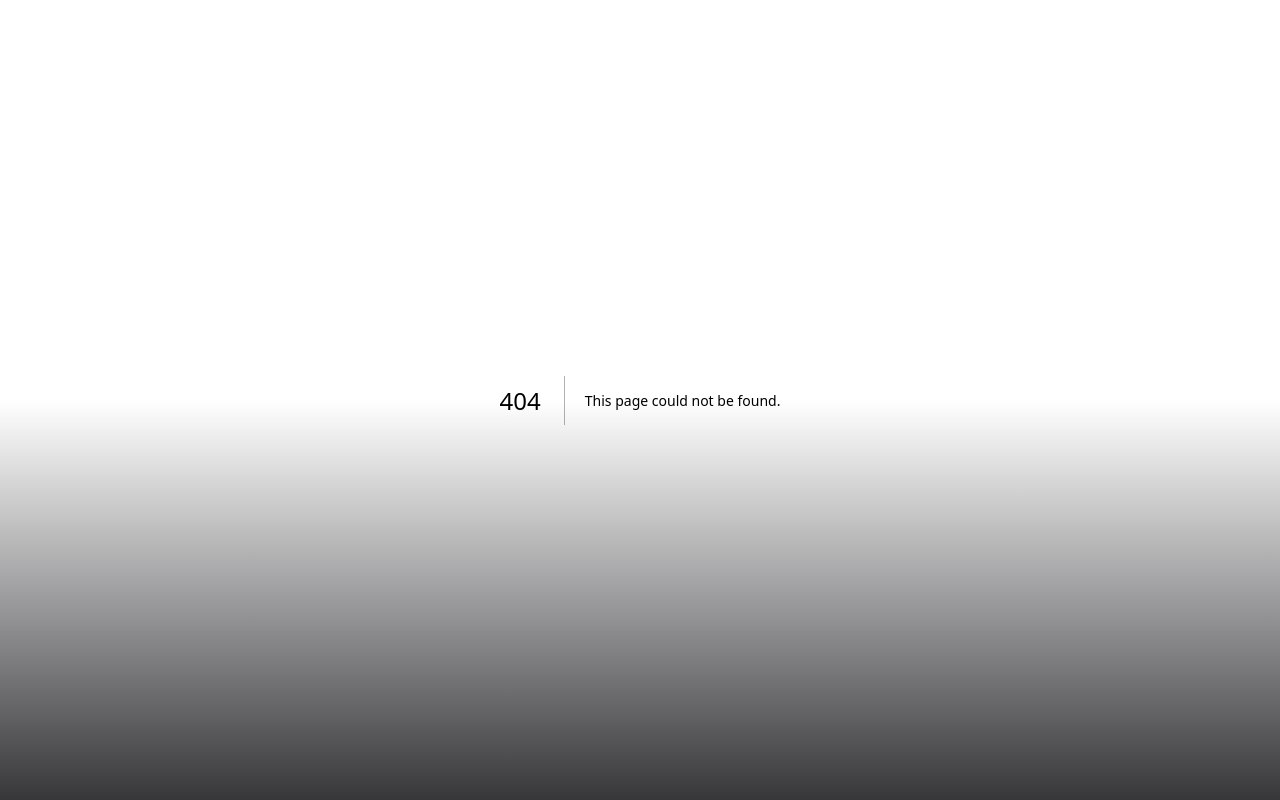
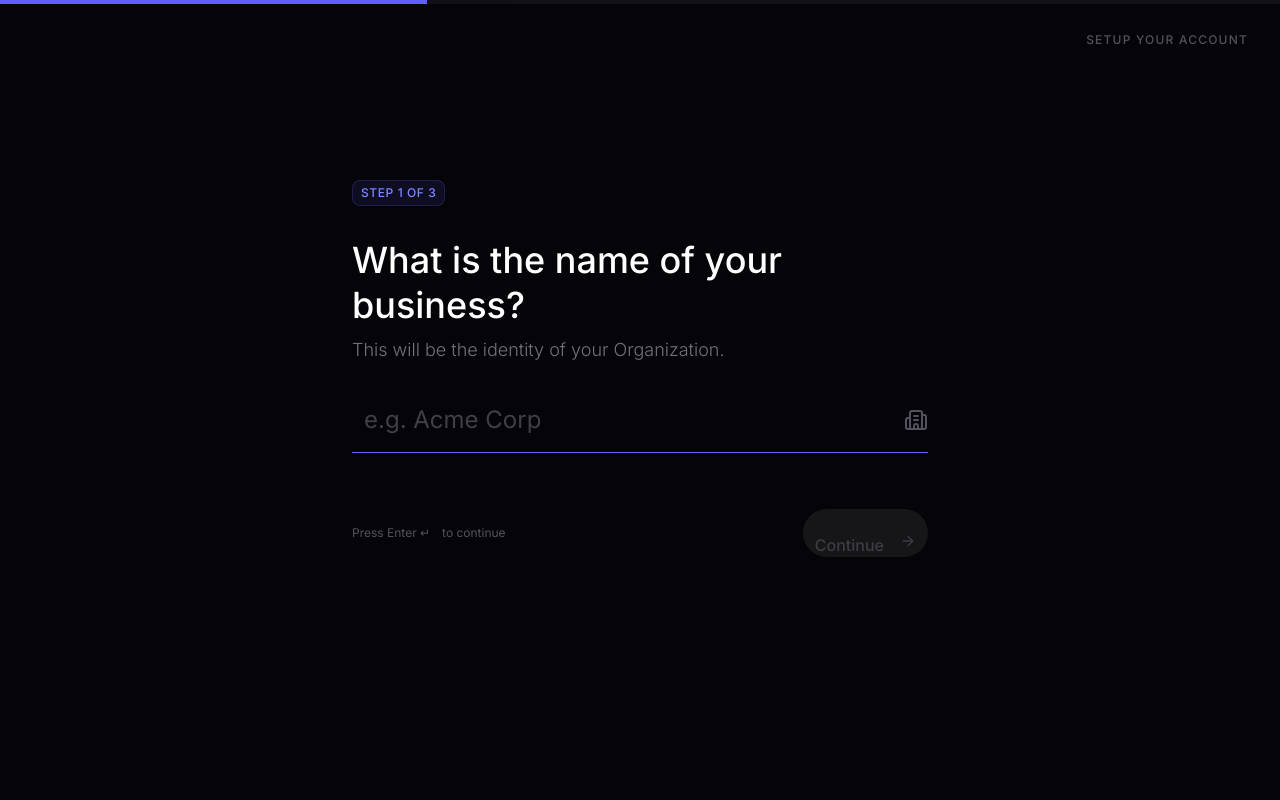
Before and after one commit to devadarshh/flashbot, a Next.js app: page /dashboard in a window 1280 px wide. Before the commit this address had no page. Built offline with nearby package versions, Linux system fonts and the light colour scheme; no server answers.

Commit message:
Add Dashboard layout and page components with metadata handling and conditional rendering

```diff
--- /dev/null
+++ b/app/dashboard/layout.tsx
@@ -0,0 +1,32 @@
+import Sidebar from "@/components/dashboard/sidebar";
+import { cookies } from "next/headers";
+
+export const metadata = {
+  title: "OneMinute Support - Dashboard",
+  description:
+    "Instantly resolve customer questions with an assistant that reads your docs and speaks with empathy.",
+};
+
+export default async function DashboardLayout({
+  children,
+}: Readonly<{
+  children: React.ReactNode;
+}>) {
+  const cookieStore = await cookies();
+  const metadataCookie = cookieStore.get("metadata");
+
+  return (
+    <div className="bg-[#050509] min-h-screen font-sans antialiased text-zinc-100 selection:bg-zinc-800 flex">
+      {metadataCookie?.value ? (
+        <>
+          <Sidebar />
+          <div className="flex-1 flex flex-col md:ml-64 relative min-h-screen transition-all duration-300">
+            <main className="flex-1">{children}</main>
+          </div>
+        </>
+      ) : (
+        children
+      )}
+    </div>
+  );
+}
--- /dev/null
+++ b/app/dashboard/page.tsx
@@ -0,0 +1,40 @@
+"use client";
+
+import DashboardOverView from "@/components/dashboard/dashboardOverview";
+import InitialForm from "@/components/dashboard/initialform";
+import React, { useEffect, useState } from "react";
+
+const Page = () => {
+  const [isMetaDataAvailable, setIsMetaDataAvailable] = useState(false);
+  const [isLoading, setIsLoading] = useState(true);
+
+  useEffect(() => {
+    const fetchMetadata = async () => {
+      const response = await fetch("/api/metadata/fetch");
+      const data = await response.json();
+      setIsMetaDataAvailable(data.exists);
+      setIsLoading(false);
+    };
+    fetchMetadata();
+  }, []);
+
+  if (isLoading) {
+    return (
+      <div className="flex-1 flex w-full items-center justify-center p-4" />
+    );
+  }
+
+  return (
+    <div className="flex-1 w-full">
+      {!isMetaDataAvailable ? (
+        <div className="w-full flex items-center justify-center p-4 min-h-[calc(100vh-64px)]">
+          <InitialForm />
+        </div>
+      ) : (
+        <DashboardOverView />
+      )}
+    </div>
+  );
+};
+
+export default Page;
```
